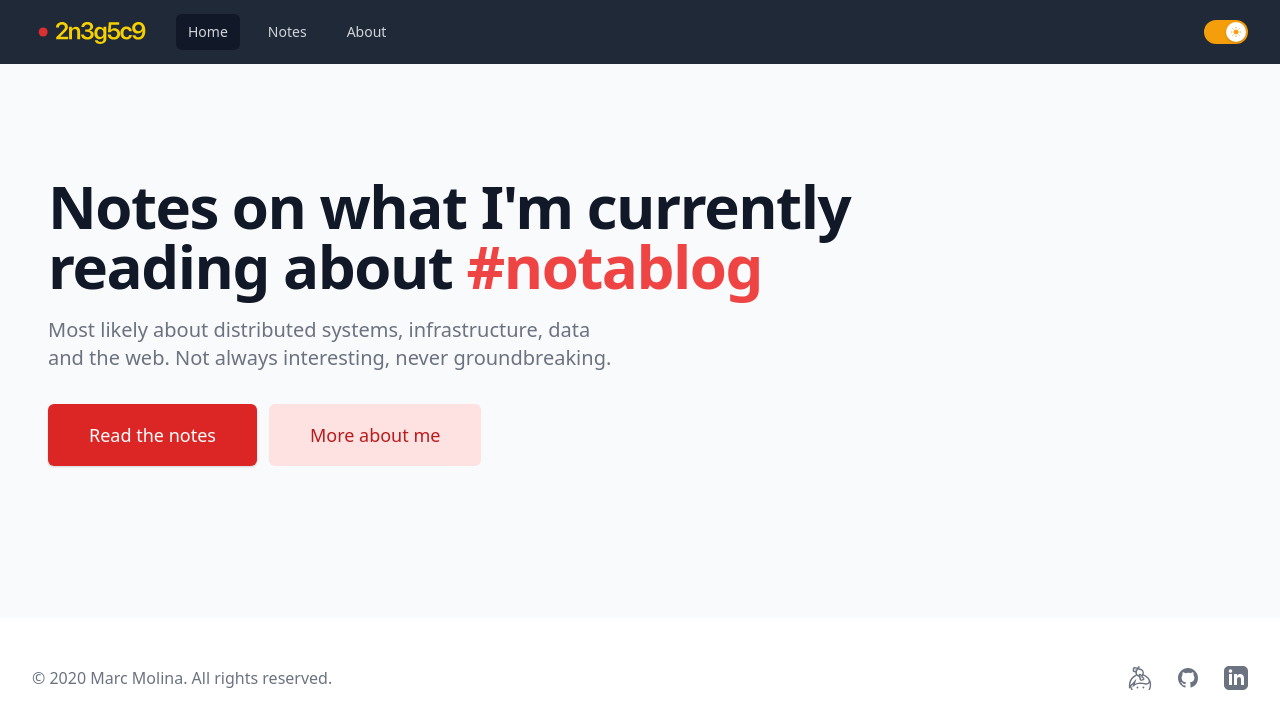
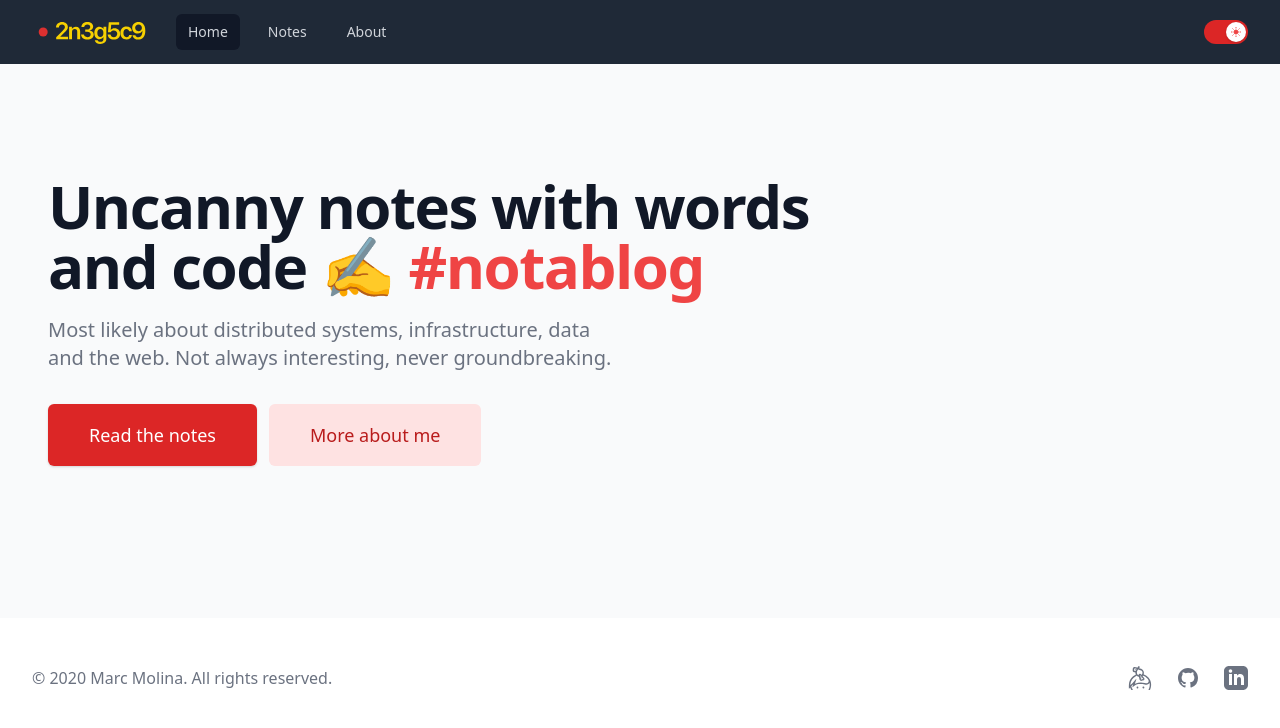
Before and after one commit to 2n3g5c9/notes-marcm-dev, a Gatsby site: page / in a window 1280 px wide. Built offline with nearby package versions, Linux system fonts and the light colour scheme; Gatsby itself is replaced by a stand-in of ours.

Commit message:
Consolidates colors and changes home title

```diff
--- a/content/home/hero-section.md
+++ b/content/home/hero-section.md
@@ -1,5 +1,5 @@
 ---
-title: Notes on what I'm currently reading about
+title: Uncanny notes with words and code ✍️
 hashtag: notablog
 subtitle: Most likely about distributed systems, infrastructure, data and the web. Not always interesting, never groundbreaking.
 ---
--- a/src/components/nav/NavDarkToggle.tsx
+++ b/src/components/nav/NavDarkToggle.tsx
@@ -19,9 +19,7 @@ const NavDarkToggle = (): ReactElement => {
     <Switch
       checked={theme === 'light'}
       onChange={handleThemeToggle}
-      className={`${
-        theme === 'light' ? 'bg-yellow-500' : 'bg-purple-800'
-      } relative inline-flex flex-shrink-0 p-0 h-6 w-11 border-2 border-transparent rounded-full cursor-pointer transition-colors ease-in-out duration-200 focus:outline-none`}
+      className="bg-accent relative inline-flex flex-shrink-0 p-0 h-6 w-11 border-2 border-transparent rounded-full cursor-pointer transition-colors ease-in-out duration-200 focus:outline-none"
     >
       <span className="sr-only">Toggle Dark Mode</span>
       <span
@@ -37,7 +35,7 @@ const NavDarkToggle = (): ReactElement => {
           } absolute inset-0 h-full w-full flex items-center justify-center transition-opacity`}
           aria-hidden="true"
         >
-          <MoonSVG className="h-3 w-3 text-purple-800" fill="currentColor" />
+          <MoonSVG className="h-3 w-3 text-accent" fill="currentColor" />
         </span>
         <span
           className={`${
@@ -47,7 +45,7 @@ const NavDarkToggle = (): ReactElement => {
           } absolute inset-0 h-full w-full flex items-center justify-center transition-opacity`}
           aria-hidden="true"
         >
-          <SunSVG className="h-3 w-3 text-yellow-500" fill="currentColor" />
+          <SunSVG className="h-3 w-3 text-accent" fill="currentColor" />
         </span>
       </span>
     </Switch>
--- a/src/images/index.js
+++ b/src/images/index.js
@@ -1,5 +1,6 @@
 // eslint-disable-next-line @typescript-eslint/ban-ts-comment
 // @ts-nocheck
+import CrossSVG from './cross.svg'
 import GitHubSVG from './github.svg'
 import KeybaseSVG from './keybase.svg'
 import LinkedInSVG from './linkedIn.svg'
@@ -7,4 +8,12 @@ import LogoSVG from './logo.svg'
 import MoonSVG from './moon.svg'
 import SunSVG from './sun.svg'
 
-export { GitHubSVG, KeybaseSVG, LinkedInSVG, LogoSVG, MoonSVG, SunSVG }
+export {
+  CrossSVG,
+  GitHubSVG,
+  KeybaseSVG,
+  LinkedInSVG,
+  LogoSVG,
+  MoonSVG,
+  SunSVG,
+}
```
Also changed, not shown: src/images/cross.svg (added), 1 other file.
